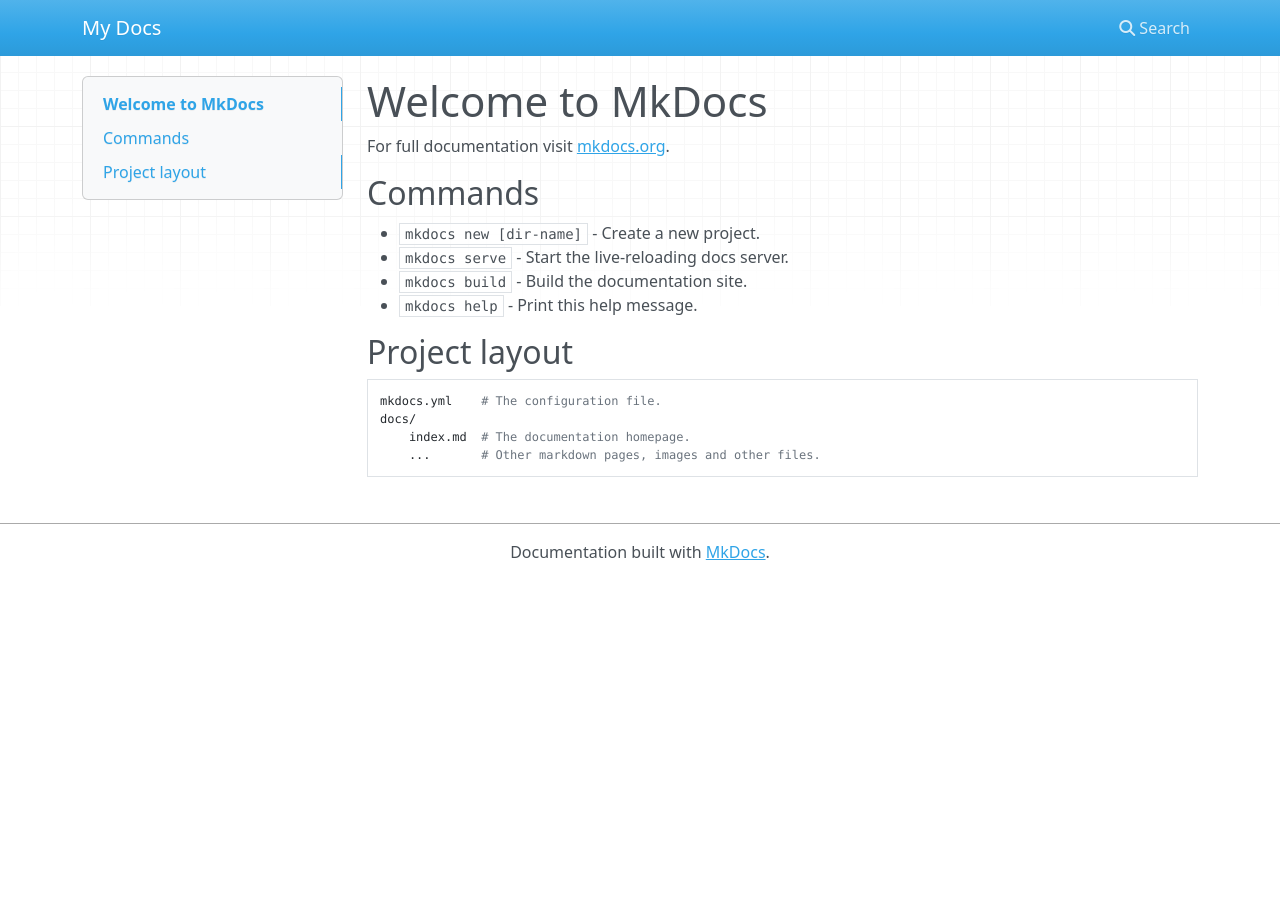
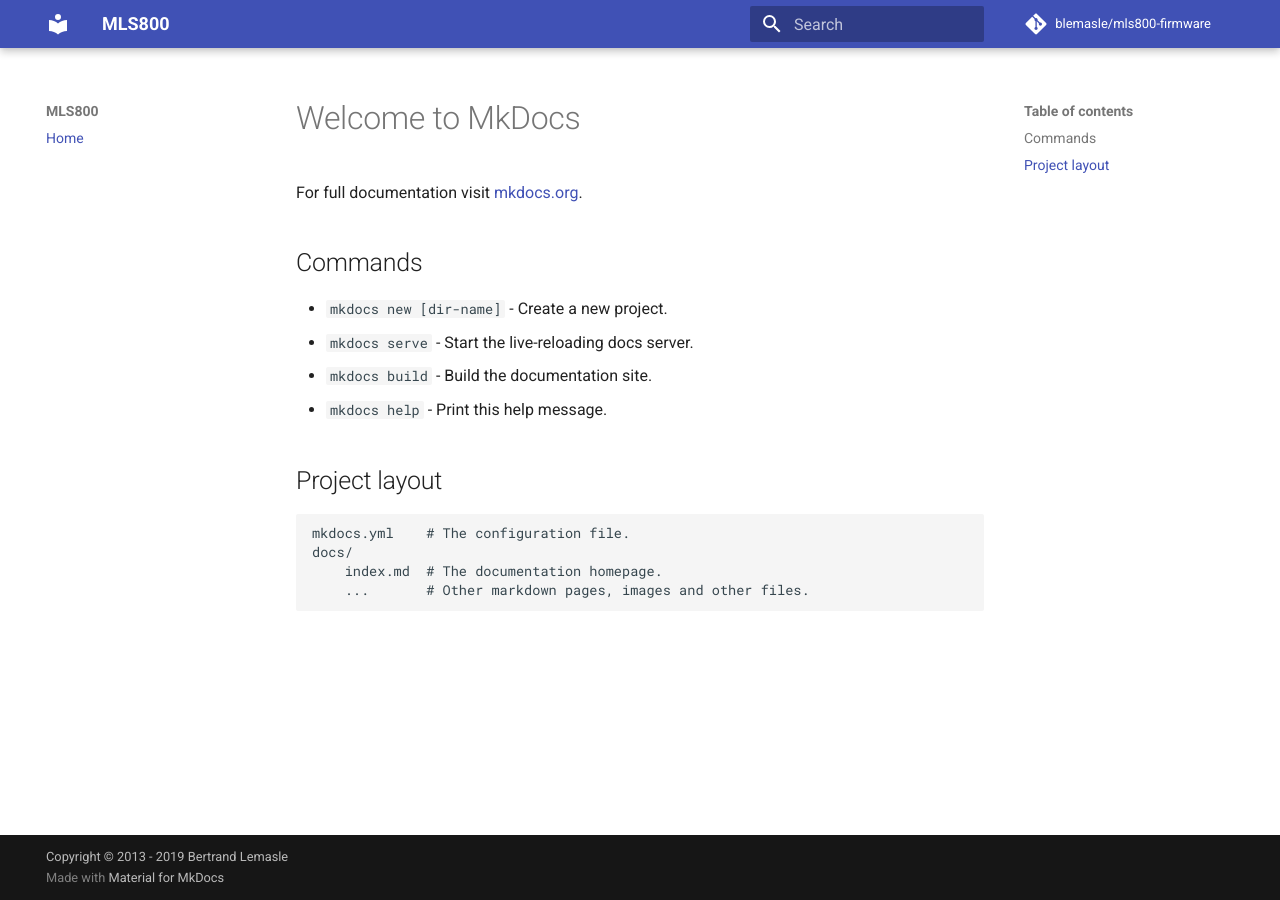
Before and after one commit to blemasle/mls800, an MkDocs documentation site: the page built from docs/index.md, in a window 1280 px wide. Built offline with MkDocs 1.6.1 and Material for MkDocs 9.7.7, drawn with Linux system fonts in a browser that asks for light colours; nearby versions of some CDN libraries; comment, search, counter and statistics services are not loaded.

Commit message:
Configured mkdocs

```diff
--- a/mkdocs.yml
+++ b/mkdocs.yml
@@ -1 +1,37 @@
-site_name: My Docs
+# Project information
+site_name: MLS800
+site_description: An open-source MIDI controlled loop switcher
+site_author: Bertrand Lemasle
+site_url: https://blemasle.github.io/mls800/
+
+# Repository
+repo_name: 'blemasle/mls800-firmware'
+repo_url: 'https://github.com/blemasle/mls800-firmware'
+
+# Copyright
+copyright: 'Copyright &copy; 2013 - 2019 Bertrand Lemasle'
+
+# Configuration
+theme: material
+
+# Extensions
+markdown_extensions:
+  - meta
+  - codehilite
+  - admonition
+  - toc:
+      permalink: true
+  - pymdownx.betterem:
+      smart_enable: all
+  - pymdownx.details
+  - pymdownx.emoji:
+      emoji_generator: !!python/name:pymdownx.emoji.to_alt
+  - pymdownx.mark
+  - pymdownx.superfences
+  - markdown.extensions.tables
+  - pymdownx.tasklist:
+      custom_checkbox: True
+
+# Navigation
+nav:
+  - Home: 'index.md'
```
